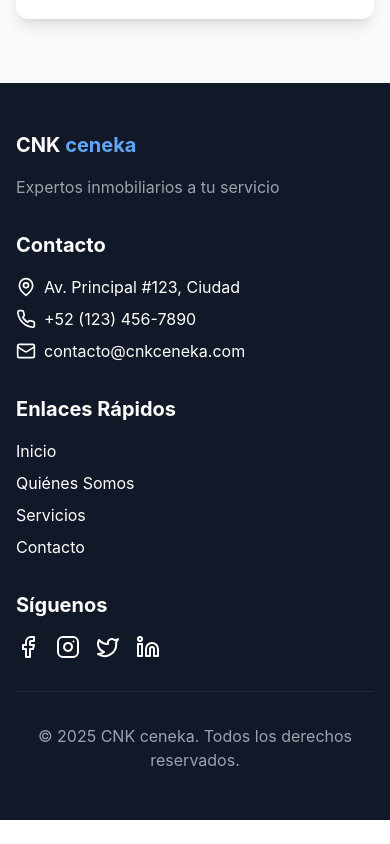
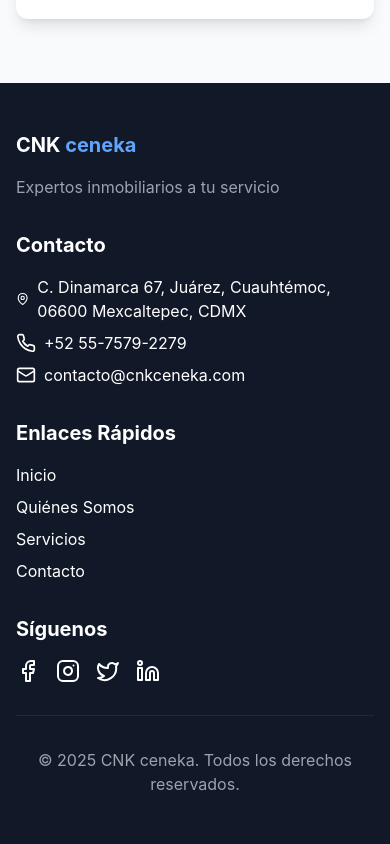
Before and after one commit to Global-Manu-Man/fron-end-cnk-ceneka, a React (Vite) app: page / in a window 390 px wide. Shown: the part 9674-10518 px from the top of the page. Before the commit the page ends 10494 px from the top, so only its background shows below. Built offline with nearby package versions, Linux system fonts and the light colour scheme; no server answers.

Commit message:
fix(Footer, WhatsAppButton): update contact information
Updated the address and phone number in the Footer component to reflect accurate business details. Adjusted the phone number in the WhatsAppButton component for consistency with the new contact information.

```diff
--- a/src/components/Footer.tsx
+++ b/src/components/Footer.tsx
@@ -38,11 +38,11 @@ export function Footer() {
             <div className="space-y-2">
               <p className="flex items-center">
                 <MapPin className="h-5 w-5 mr-2" />
-                <span>Av. Principal #123, Ciudad</span>
+                <span>C. Dinamarca 67, Juárez, Cuauhtémoc, 06600 Mexcaltepec, CDMX</span>
               </p>
               <p className="flex items-center">
                 <Phone className="h-5 w-5 mr-2" />
-                <span>+52 (123) 456-7890</span>
+                <span>+52 55-7579-2279</span>
               </p>
               <p className="flex items-center">
                 <Mail className="h-5 w-5 mr-2" />
--- a/src/components/WhatsAppButton.tsx
+++ b/src/components/WhatsAppButton.tsx
@@ -4,7 +4,7 @@ import { useLanguage } from '../contexts/LanguageContext';
 
 export function WhatsAppButton() {
   const { t } = useLanguage();
-  const phoneNumber = '+521234567890';
+  const phoneNumber = '+5255792279';
 
   const handleClick = () => {
     const encodedMessage = encodeURIComponent(t('mensaje-whatsapp'));
```
